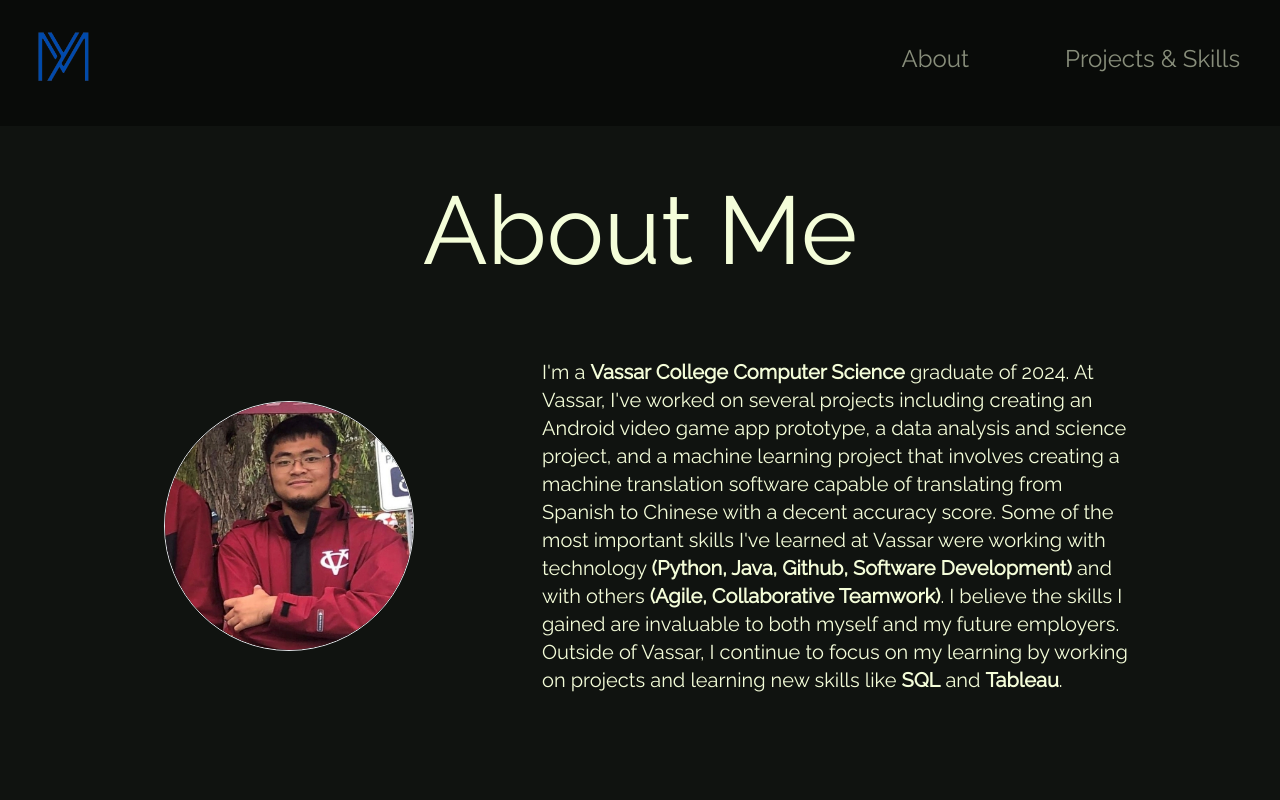
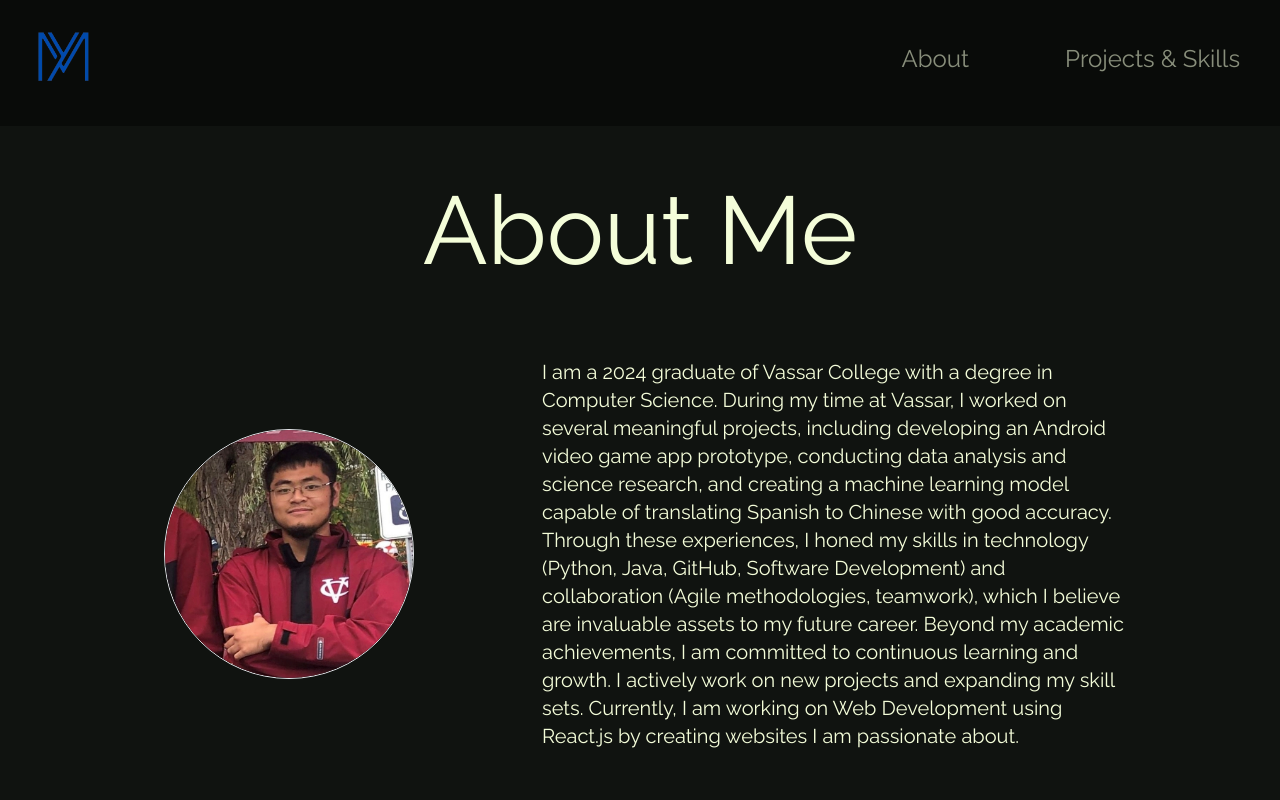
Before and after one commit to myang5128/Portfolio, a Next.js app: page /about in a window 1280 px wide. Shown: the top 800 px of the page. Built offline with nearby package versions, Linux system fonts and the light colour scheme.

Commit message:
changed about me section

```diff
--- a/src/app/about/components/About.jsx
+++ b/src/app/about/components/About.jsx
@@ -18,9 +18,10 @@ const About = () => {
               alt="Profile Picture"
             />
             <p className="lg:text-xl text-1">
-              I&apos;m a <strong>Vassar College Computer Science</strong> graduate of 2024. At Vassar, I&apos;ve worked on several projects including creating an Android video game app prototype, a data analysis and science project, and a machine learning project
-              that involves creating a machine translation software capable of translating from Spanish to Chinese with a decent accuracy score. Some of the most important skills I&apos;ve learned at Vassar were working with technology <strong>(Python, Java, Github, Software Development)</strong> and
-              with others <strong>(Agile, Collaborative Teamwork)</strong>. I believe the skills I gained are invaluable to both myself and my future employers. Outside of Vassar, I continue to focus on my learning by working on projects and learning new skills like <strong>SQL</strong> and <strong>Tableau</strong>.
+              I am a 2024 graduate of Vassar College with a degree in Computer Science. During my time at Vassar, I worked on several meaningful projects, including developing an Android video game app prototype, conducting
+              data analysis and science research, and creating a machine learning model capable of translating Spanish to Chinese with good accuracy. Through these experiences, I honed my skills in technology (Python,
+              Java, GitHub, Software Development) and collaboration (Agile methodologies, teamwork), which I believe are invaluable assets to my future career. Beyond my academic achievements, I am committed to continuous learning
+              and growth. I actively work on new projects and expanding my skill sets. Currently, I am working on Web Development using React.js by creating websites I am passionate about.
             </p>
           </div>
         </div>
```
